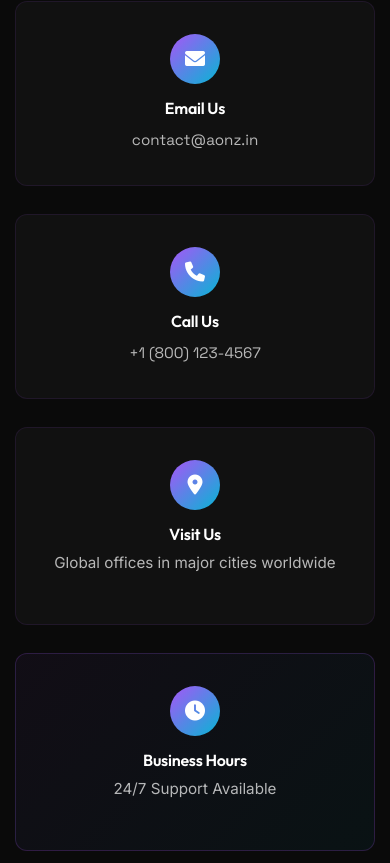
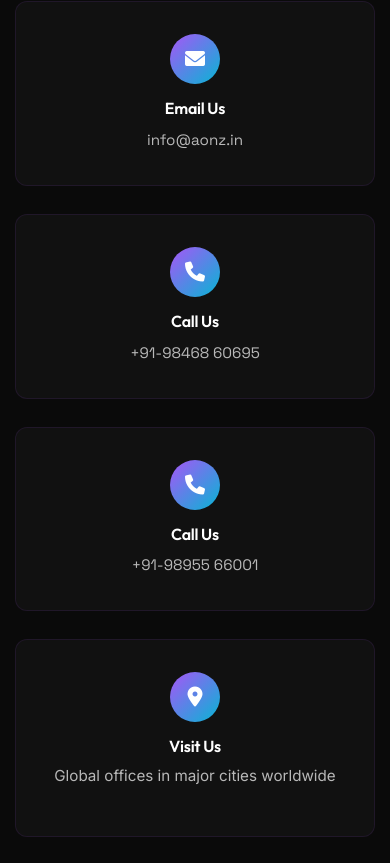
Before and after one commit to BytesByJay/Aonz.ai, a website: page contact.html in a window 390 px wide. Shown: the part 1620-2483 px from the top of the page. Drawn offline with nearby package versions, Linux system fonts and the light colour scheme.

Commit message:
Update contact information across multiple files to reflect new email and phone numbers. Changed contact email from 'contact@aonz.in' to 'info@aonz.in' and updated phone numbers to local formats in contact.html, index.html, README.md, and script.js for consistency and improved user communication.

```diff
--- a/contact.html
+++ b/contact.html
@@ -198,7 +198,7 @@
                             <i class="fas fa-envelope"></i>
                         </div>
                         <h3>Email Us</h3>
-                        <a href="mailto:contact@aonz.in">contact@aonz.in</a>
+                        <a href="mailto:info@aonz.in">info@aonz.in</a>
                     </div>
 
                     <div class="info-card">
@@ -206,7 +206,15 @@
                             <i class="fas fa-phone"></i>
                         </div>
                         <h3>Call Us</h3>
-                        <a href="tel:+18001234567">+1 (800) 123-4567</a>
+                        <a href="tel:+919846860695">+91-98468 60695</a>
+                    </div>
+
+                    <div class="info-card">
+                        <div class="info-card-icon">
+                            <i class="fas fa-phone"></i>
+                        </div>
+                        <h3>Call Us</h3>
+                        <a href="tel:+919895566001">+91-98955 66001</a>
                     </div>
 
                     <div class="info-card">
--- a/script.js
+++ b/script.js
@@ -14,7 +14,7 @@ const CONFIG = {
     EMAILJS_SERVICE_ID: 'service_0wycke7', // e.g., 'service_abc123'
     EMAILJS_TEMPLATE_ID: 'template_5xyb616', // e.g., 'template_xyz789'
     EMAILJS_PUBLIC_KEY: '0IGXwgdA1wKH6MrfX', // e.g., 'abcdefghijklmnop'
-    CONTACT_EMAIL: 'test.dhananjayharidas@gmail.com' // Your contact email
+    CONTACT_EMAIL: 'info@aonz.in' // Your contact email
 };
 
 // DOM Content Loaded Event
```
Also changed, not shown: index.html (+8 -4 lines), README.md.
